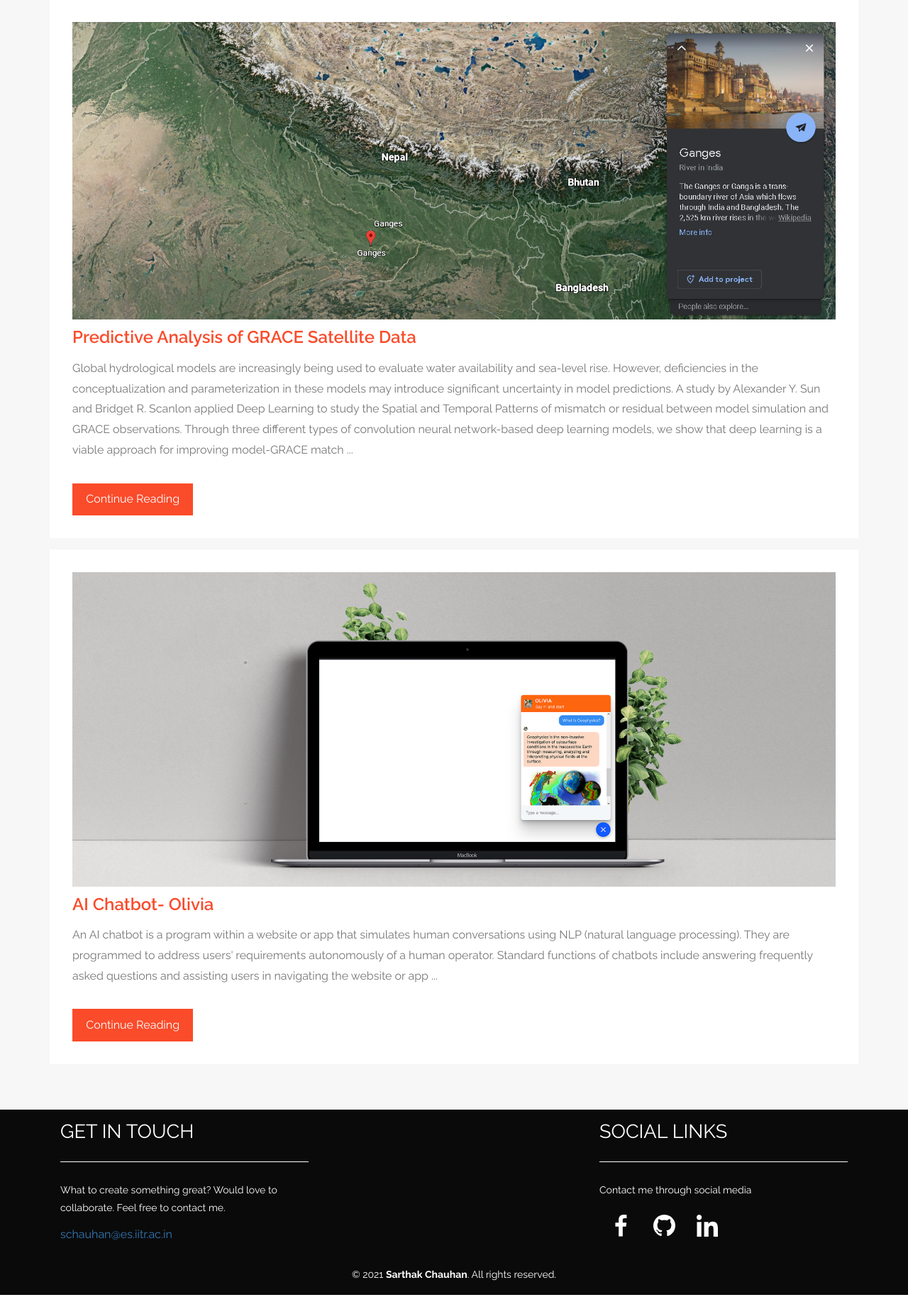
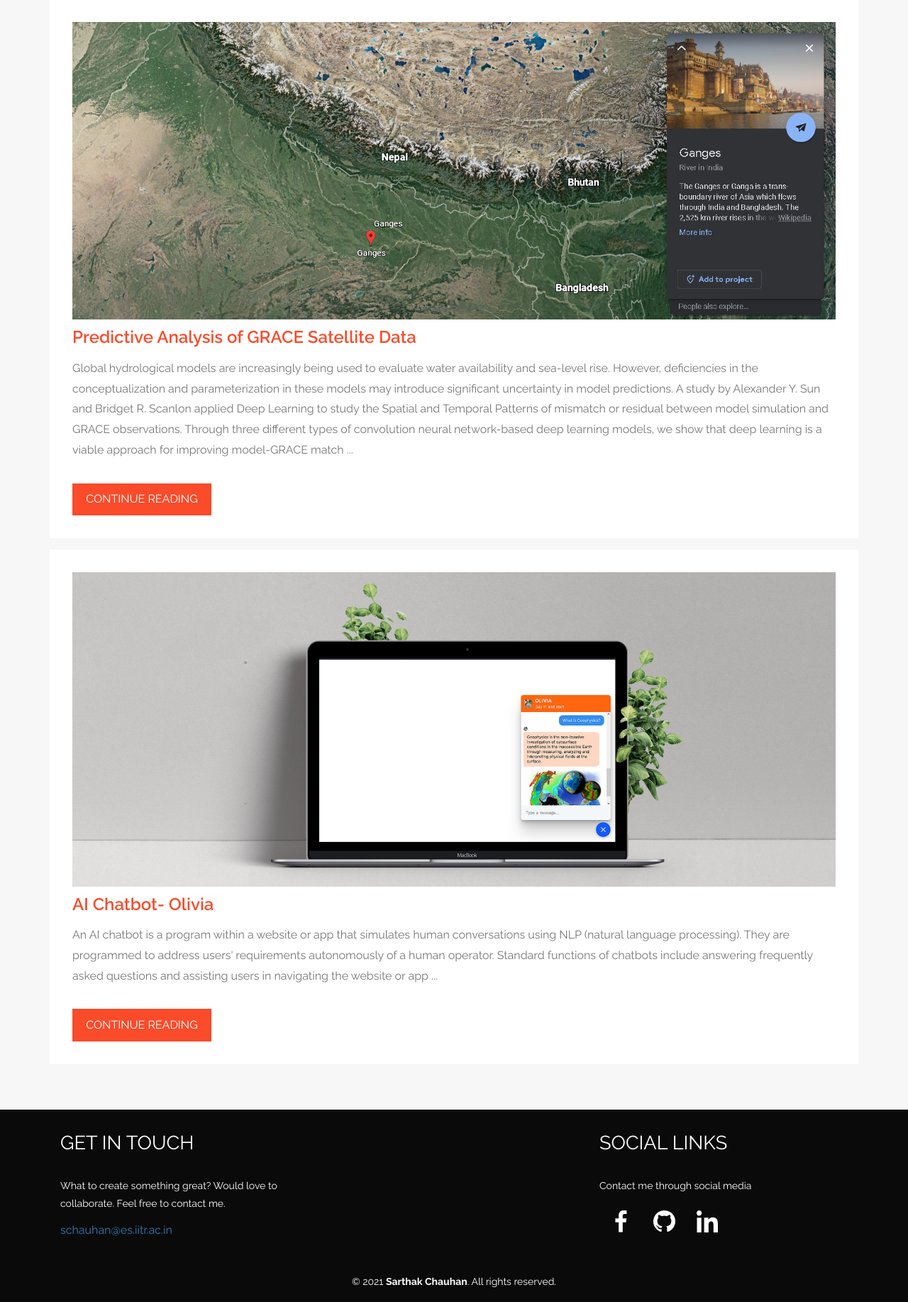
Before and after one commit to Sar1hak/portfolio, a Flask app: page / in a window 1280 px wide. Shown: the part 1389-3223 px from the top of the page at 71% size. Run offline with Flask 2, Linux system fonts and the light colour scheme; data comes from the database, SQL or seed files in the repository; some libraries are stand-ins or nearby versions.

Commit message:
footer fix

```diff
--- a/static/css/style.css
+++ b/static/css/style.css
@@ -610,7 +610,7 @@ i.glyphicon.glyphicon-comment {
 /*--footer--*/
 .footer {
     background: #0a0a0a;
-    padding: 1em 0;
+    padding: 2em 0;
     margin-top: 3em;
 }
 .footer h6 {
@@ -636,9 +636,7 @@ i.glyphicon.glyphicon-comment {
 .footer h4 {
     font-size: 1.7em;
     color: #fff;
-    border-bottom: 1px solid #fff;
-    margin-bottom: 1em;
-    padding-bottom: 1em;
+    padding-bottom: 0.7em;
 }
 .mid-btm {
     margin-bottom: 1em;
--- a/templates/home.html
+++ b/templates/home.html
@@ -73,7 +73,7 @@ Author: Sarthak Chauhan
 						<!-- <h6>BY <a href="/about">SARTHAK  </a>{{post.date}}</h6> -->
 						<p>{{post.content}} ...</p>
 						<div class="bht1">
-							<a href="/post/{{post.slug}}">Continue Reading</a>
+							<a href="/post/{{post.slug}}">CONTINUE READING</a>
 						</div>
 						<div class="clearfix"></div>
 					</div>
```
